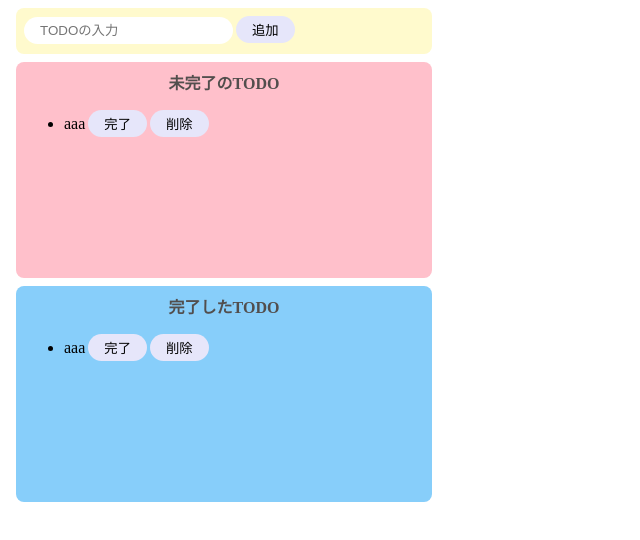
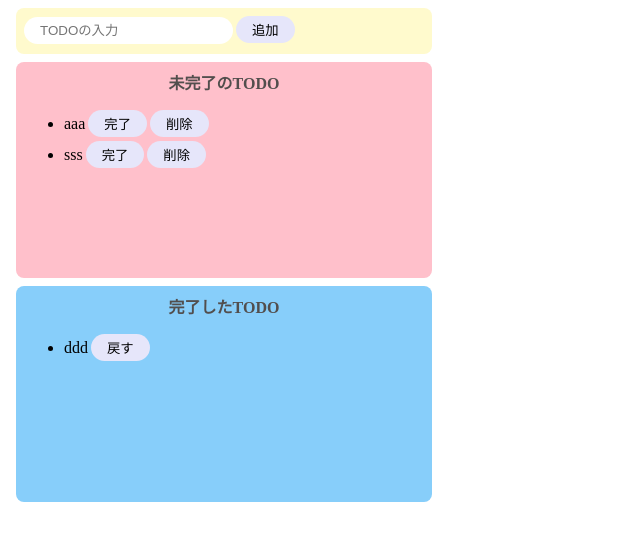
Before and after one commit to krkyk/todo_react, a React (Create React App) app: page / in a window 1280 px wide. Shown: the top 540 px of the page, without its empty margins (0-640 px from the left). Built offline with nearby package versions, Linux system fonts and the light colour scheme.

Commit message:
タスクの操作機能作成

```diff
--- a/src/App.jsx
+++ b/src/App.jsx
@@ -1,30 +1,89 @@
+import { useState } from "react";
 import "./styles.css";
 
 export const App = () => {
+  const [todoText, setTodoText] = useState("");
+  const [incompleteTodos, setIncompleteTodos] = useState(["aaa", "sss"]);
+  const [completeTodos, setCompleteTodos] = useState(["ddd"]);
+
+  // フォームの値
+  const onChangeTodoText = (e) => setTodoText(e.target.value);
+
+  // 追加ボタン機能
+  const onClickAdd = () => {
+    if (todoText === "") return;
+    const newTodos = [...incompleteTodos, todoText];
+    setIncompleteTodos(newTodos);
+    setTodoText("");
+  };
+
+  // 削除ボタン機能
+  const onClickDelete = (index) => {
+    const newTodos = [...incompleteTodos];
+    // splice(何番目の要素か,いくつ削除するか)
+    newTodos.splice(index, 1);
+    setIncompleteTodos(newTodos);
+  };
+
+  // 完了ボタン機能
+  const onClickComplete = (index) => {
+    // 未完了リストから削除
+    const newIncompleteTodos = [...incompleteTodos];
+    newIncompleteTodos.splice(index, 1);
+    setIncompleteTodos(newIncompleteTodos);
+    // 完了リストへ追加
+    const newCompleteTodos = [...completeTodos, incompleteTodos[index]];
+    setCompleteTodos(newCompleteTodos);
+  };
+
+  // 戻すボタン機能
+  const onClickBack = (index) => {
+    // 完了リストから削除
+    const newCompleteTodos = [...completeTodos];
+    newCompleteTodos.splice(index, 1);
+    setCompleteTodos(newCompleteTodos);
+    // 未完了リストへ追加
+    const newIncompleteTodos = [...incompleteTodos, completeTodos[index]];
+    setIncompleteTodos(newIncompleteTodos);
+  };
+
   return (
     <>
       <div className="input-area">
-        <input placeholder="TODOの入力" />
-        <button>追加</button>
+        <input
+          placeholder="TODOの入力"
+          value={todoText}
+          onChange={onChangeTodoText}
+        />
+        <button onClick={onClickAdd}>追加</button>
       </div>
       <div className="incomplete-area">
         <p className="title">未完了のTODO</p>
         <ul>
-          <li className="list-row">
-            <span>aaa</span>
-            <button>完了</button>
-            <button>削除</button>
-          </li>
+          {incompleteTodos.map((todo, index) => {
+            return (
+              // mapなどループ処理でレンダリングするときは特定のためのkeyが必要
+              // 関数に引数を渡すときはそのまま渡すと関数が実行されてしまうので、アロー関数にする必要がある
+              <li key={todo} className="list-row">
+                <span>{todo}</span>
+                <button onClick={() => onClickComplete(index)}>完了</button>
+                <button onClick={() => onClickDelete(index)}>削除</button>
+              </li>
+            );
+          })}
         </ul>
       </div>
       <div className="complete-area">
         <p className="title">完了したTODO</p>
         <ul>
-          <li className="list-row">
-            <span>aaa</span>
-            <button>完了</button>
-            <button>削除</button>
-          </li>
+          {completeTodos.map((todo, index) => {
+            return (
+              <li key={todo} className="list-row">
+                <span>{todo}</span>
+                <button onClick={() => onClickBack(index)}>戻す</button>
+              </li>
+            );
+          })}
         </ul>
       </div>
     </>
```
